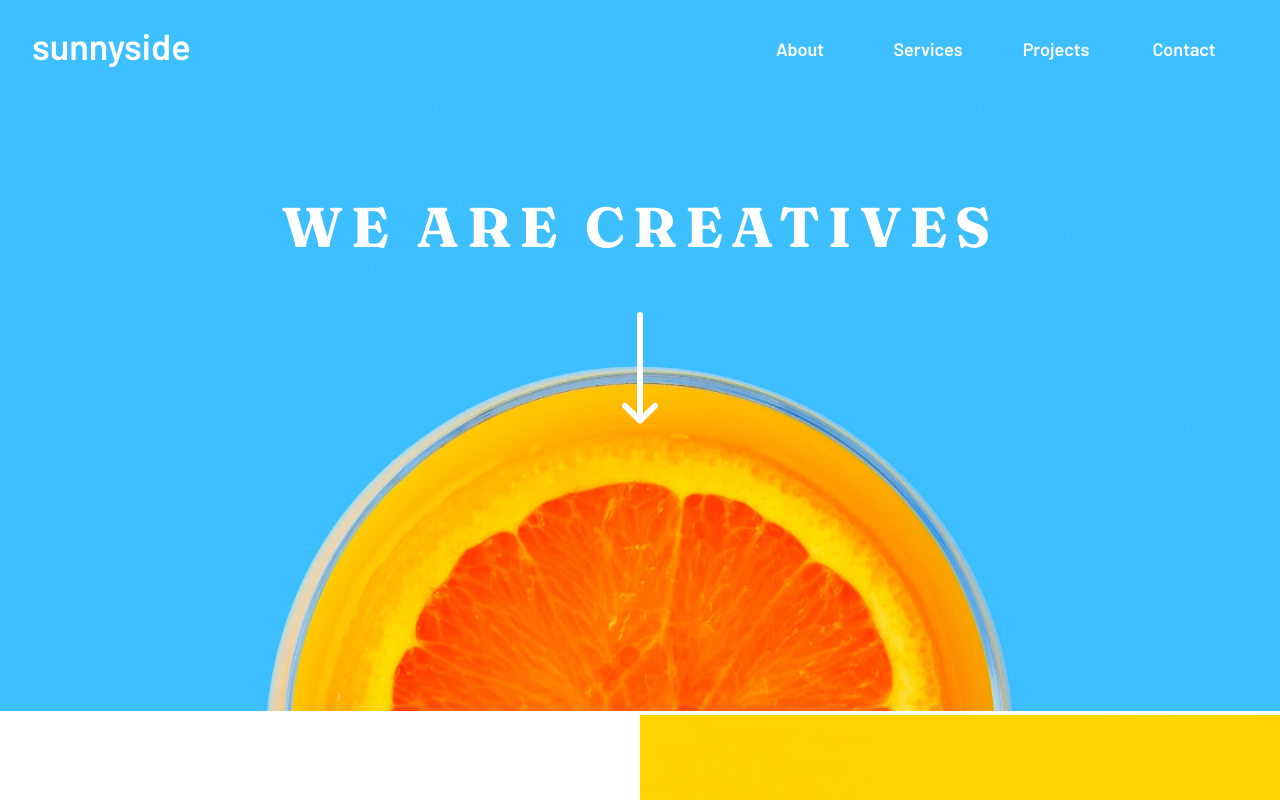
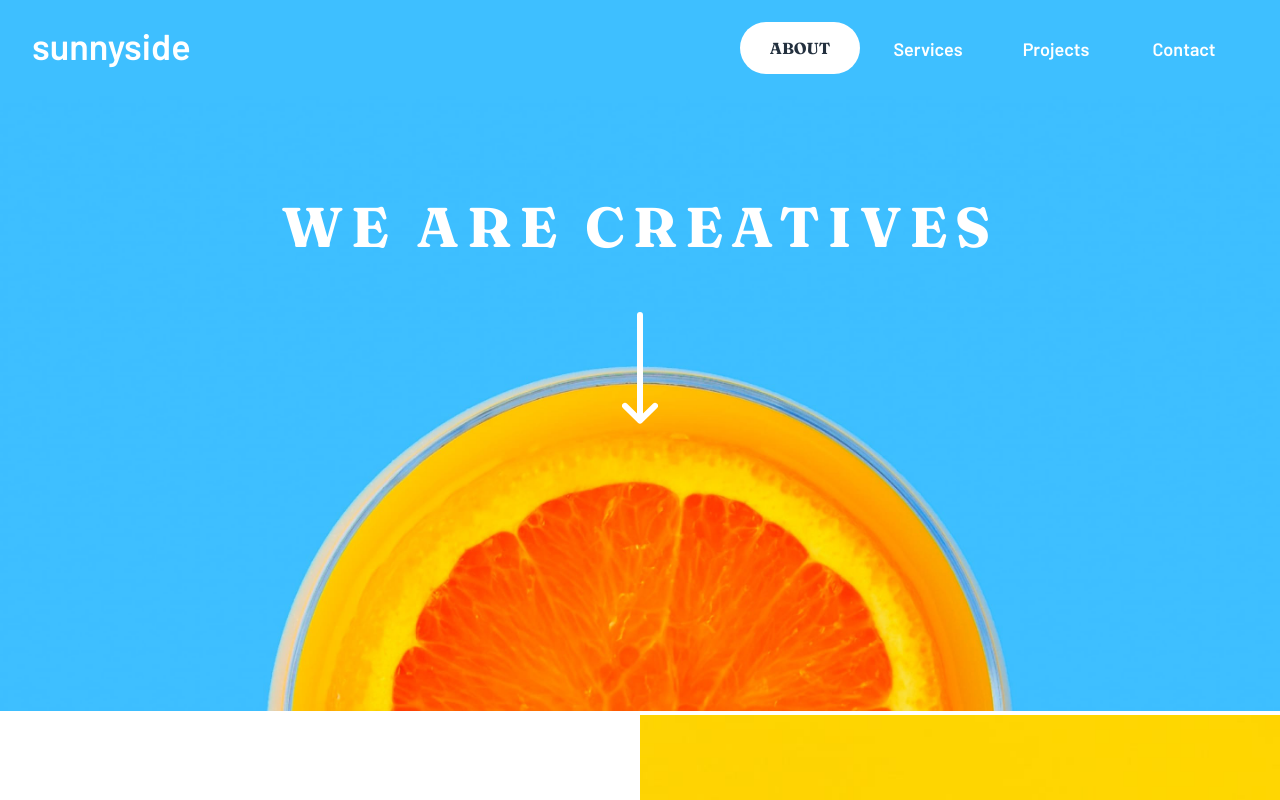
Before and after one commit to annaluizacamargo/sunnyside, a React (Create React App) app: page / in a window 1280 px wide. Shown: the top 800 px of the page. Built offline with nearby package versions, Linux system fonts and the light colour scheme.

Commit message:
feat(Header): change status active btn

```diff
--- a/src/containers/header/index.js
+++ b/src/containers/header/index.js
@@ -1,9 +1,19 @@
-import { useState } from 'react';
+import { useEffect, useState } from 'react';
 import './style.css';
 
 const HeaderBox = (props) => {
+    const [showMenu, setShowMenu] = useState(false);
+    const [active, setActive] = useState("");
     const handleClickScroll = props.handleClickScroll;
-    const [showMenu, setShowMenu] = useState(false);
+
+    useEffect(() => {
+        setActive('about');
+    }, [])
+
+    const btnClick = (event) => {
+        setActive(event.target.innerHTML.toLowerCase());
+        handleClickScroll(event);
+    }
 
     function showMenuDisplay() {
         setShowMenu(!showMenu);
@@ -32,10 +42,25 @@ const HeaderBox = (props) => {
             <div id="arrow-up"></div>
 
             <ul id='ul-menu'>
-                <li onClick={handleClickScroll}>About</li>
-                <li onClick={handleClickScroll}>Services</li>
-                <li onClick={handleClickScroll}>Projects</li>
-                <li onClick={handleClickScroll}>Contact</li>
+                <li
+                    className={active === "about" ? "active" : undefined}
+                    onClick={btnClick}
+                >About</li>
+
+                <li
+                    className={active === "services" ? "active" : undefined}
+                    onClick={btnClick}
+                >Services</li>
+
+                <li
+                    className={active === "projects" ? "active" : undefined}
+                    onClick={btnClick}
+                >Projects</li>
+
+                <li
+                    className={active === "contact" ? "active" : undefined}
+                    onClick={btnClick}
+                >Contact</li>
             </ul>
         </header>
     );
--- a/src/containers/header/style.css
+++ b/src/containers/header/style.css
@@ -50,7 +50,7 @@ header ul li:hover {
     transition: 1s;
 }
 
-header ul li:active {
+header ul li.active {
     text-transform: uppercase;
     color: var(--blue-very-dark-desaturated);
     background-color: var(--white);
```
